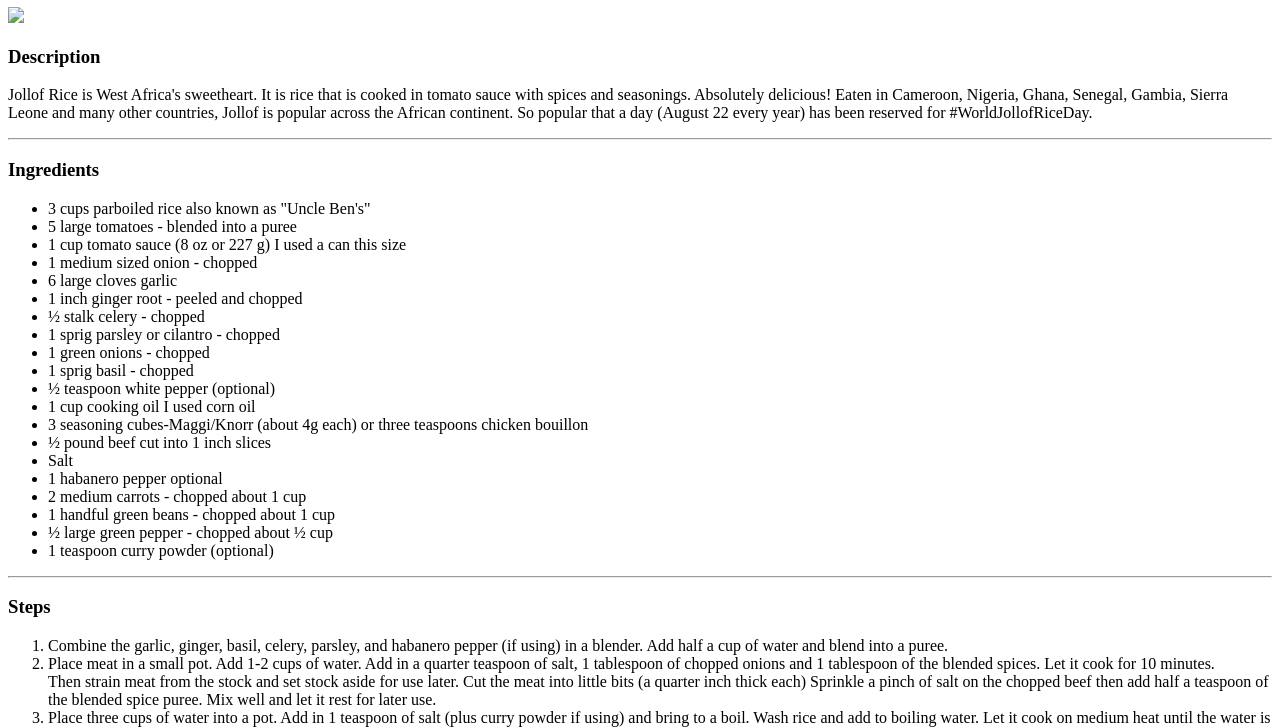
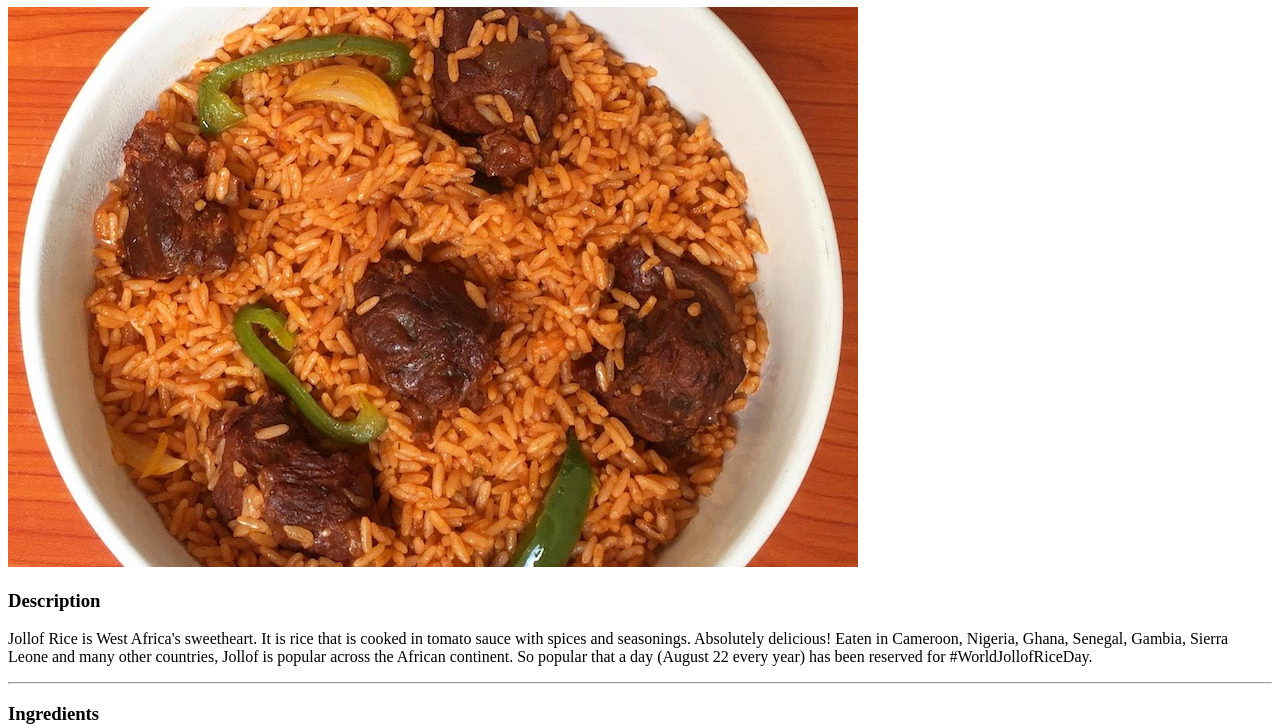
Before and after one commit to Zeldris600/git_test, a plain HTML site: page Odin-recipes/Recipes/Jollofrice.html in a window 1280 px wide. Shown: the part 73-801 px from the top of the page. Drawn offline with Linux system fonts and the light colour scheme.

Commit message:
Fixed image link to display images

```diff
--- a/Odin-recipes/Recipes/Jollofrice.html
+++ b/Odin-recipes/Recipes/Jollofrice.html
@@ -8,7 +8,7 @@
 </head>
 <body>
   <h1>Jollof Rice</h1>
-<img src="../images/IMG_20190913_172746_914-copy.jpg">
+<img src="images/IMG_20190913_172746_914-copy.jpg">
 <h3>Description</h3>
 <p>Jollof Rice is West Africa's sweetheart. It is rice that is cooked in tomato sauce with spices and seasonings. Absolutely delicious! Eaten in Cameroon, Nigeria, Ghana, Senegal, Gambia, Sierra Leone and many other countries, Jollof is popular across the African continent. So popular that a day (August 22 every year) has been reserved for #WorldJollofRiceDay.</p>
 <hr>
```
